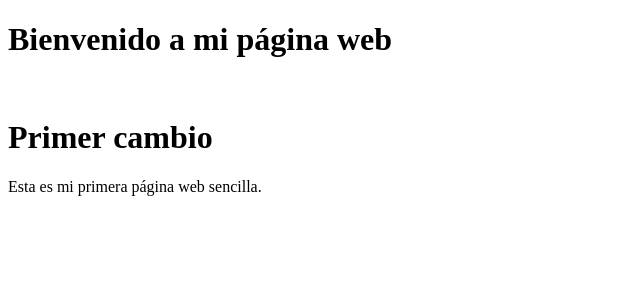
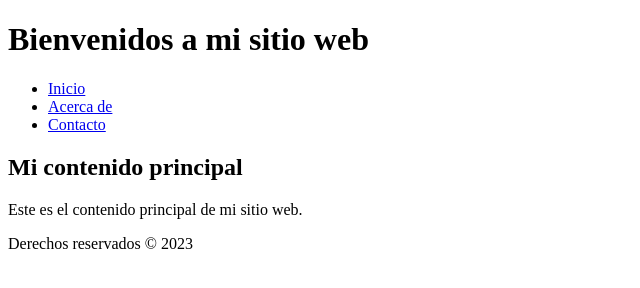
Before and after one commit to Rubenmeddom/Creaci-n-de-un-portfolio, a plain HTML site: page index.html in a window 1280 px wide. Shown: the whole page, without its empty margins (0-640 px from the left). Drawn offline with Linux system fonts and the light colour scheme.

Commit message:
Comenzando en git

```diff
--- a/index.html
+++ b/index.html
@@ -1,11 +1,28 @@
 <!DOCTYPE html>
 <html>
-  <head>
-    <title>Mi página web sencilla</title>
-  </head>
-  <body>
-    <h1>Bienvenido a mi página web</h1>
-    <br><h1> Primer cambio</h1>
-    <p>Esta es mi primera página web sencilla.</p>
-  </body>
+<head>
+	<title>Mi sitio web</title>
+</head>
+<body>
+	<header>
+		<h1>Bienvenidos a mi sitio web</h1>
+		<nav>
+			<ul>
+				<li><a href="#">Inicio</a></li>
+				<li><a href="#">Acerca de</a></li>
+				<li><a href="#">Contacto</a></li>
+			</ul>
+		</nav>
+	</header>
+
+	<main>
+		<h2>Mi contenido principal</h2>
+		<p>Este es el contenido principal de mi sitio web.</p>
+	</main>
+
+	<footer>
+		<p>Derechos reservados © 2023</p>
+	</footer>
+
+</body>
 </html>
```
Also changed, not shown: prueba.html (added, +10 -0 lines).
